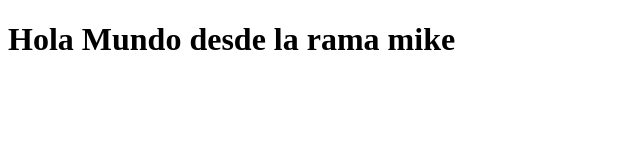
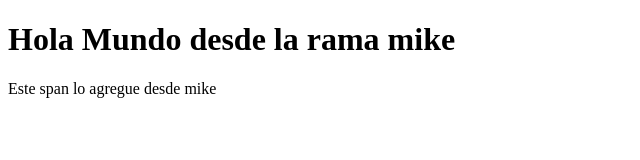
Before and after one commit to mikesocorecc/controlempresarial, a plain HTML site: page index.html in a window 1280 px wide. Shown: the whole page, without its empty margins (0-640 px from the left). Drawn offline with Linux system fonts and the light colour scheme.

Commit message:
subida 3 desde mike

```diff
--- a/index.html
+++ b/index.html
@@ -8,5 +8,6 @@
 </head>
 <body>
     <h1>Hola Mundo desde la rama mike</h1>
+    <span>Este span lo agregue desde mike</span>
 </body>
 </html>
```
